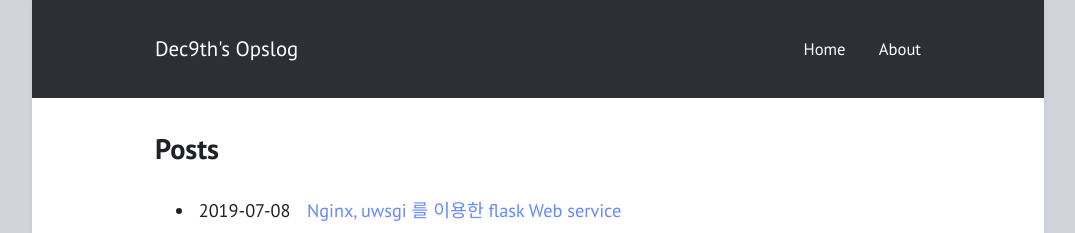
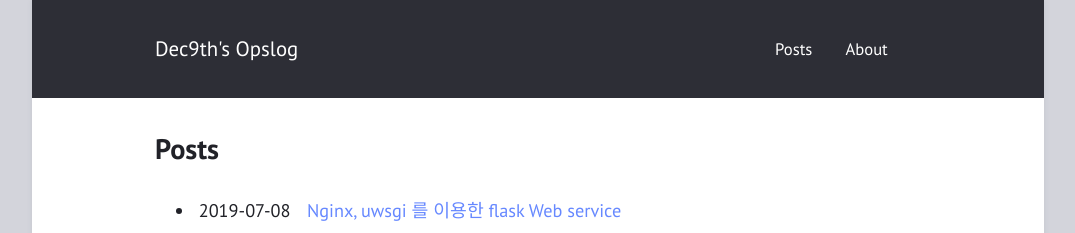
Before and after one commit to dec9th/dec9th.github.io, a Jekyll site: the page built from index.html, in a window 1280 px wide. Shown: the top 233 px of the page, without its empty margins (102-1177 px from the left). Built offline with Jekyll 4.4.1, drawn with Linux system fonts in a browser that asks for light colours.

Commit message:
add posts

```diff
--- a/_config.yml
+++ b/_config.yml
@@ -18,6 +18,7 @@ minimal: true             # use a dark header
 navigation:                # accepts {file, title, url, icon, sidebaricon}
   - {file: "index.html"}
   - {file: "README.md"}
+  - {file: "pages.html"}
 
 external:                  # shows a footer with social links - for available icons see fontawesome.com/icons
   - {title: Mail, icon: envelope, url: "mailto:niklasbuschmann@users.noreply.github.com"}
--- a/index.html
+++ b/index.html
@@ -1,6 +1,6 @@
 ---
 layout: default
-title: "Home"
+title: "Posts"
 ---
 
 {% if site.show_excerpts %}
--- /dev/null
+++ b/posts.html
@@ -0,0 +1,6 @@
+---
+layout: page
+title: "Posts"
+---
+
+{% include archive.html title="Posts" %}
```
